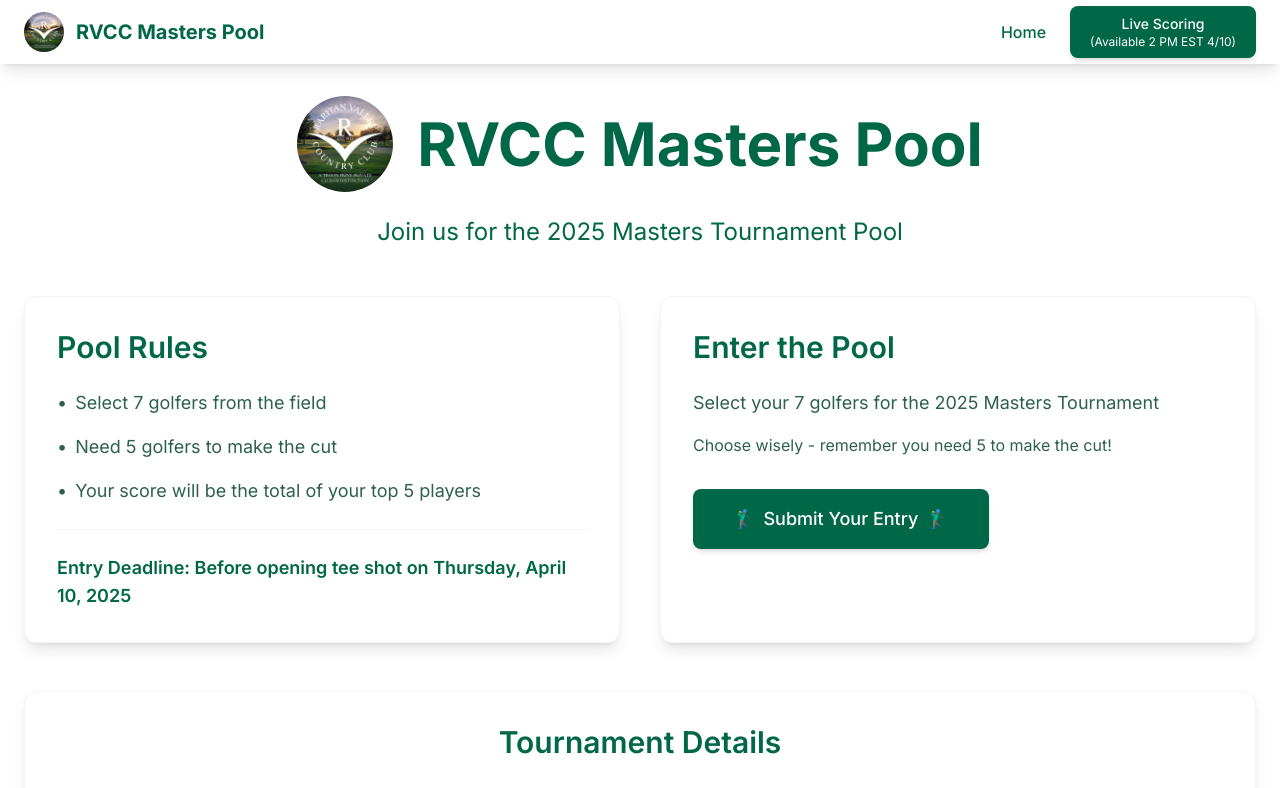
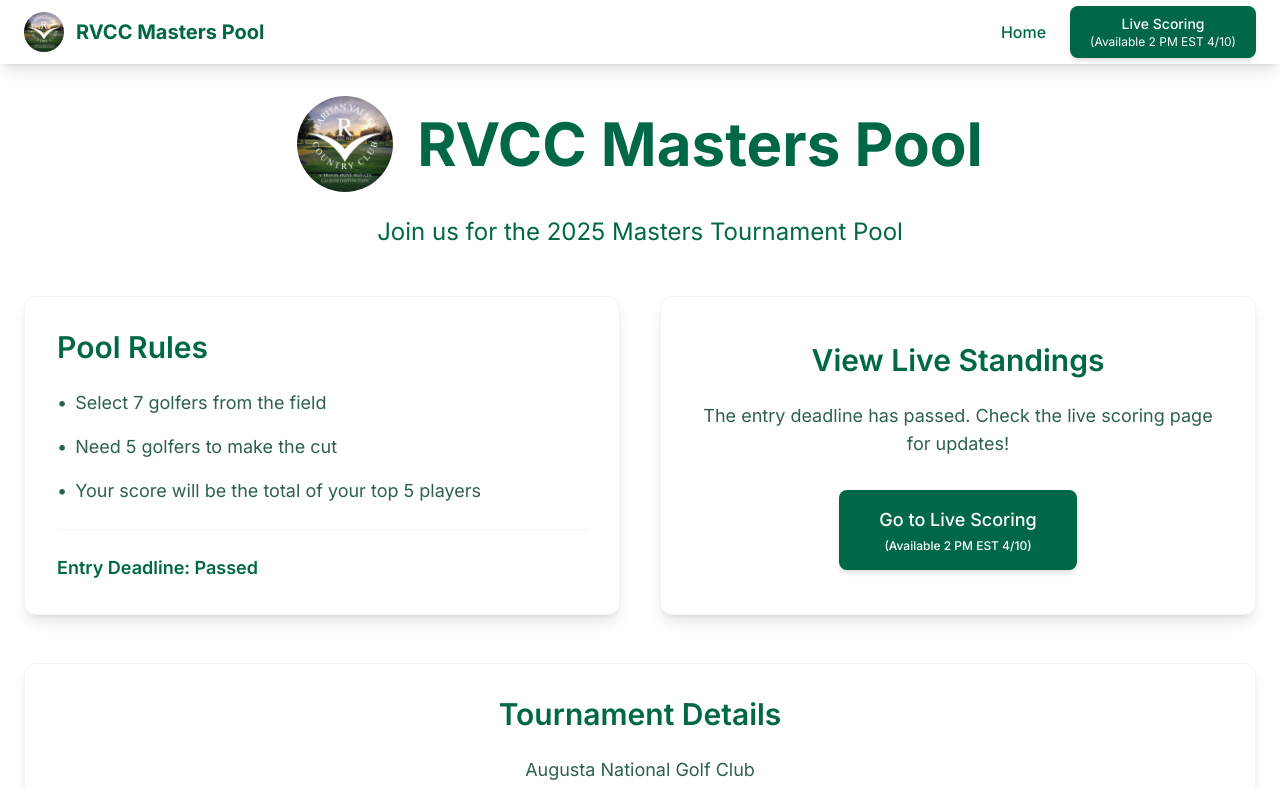
Before and after one commit to dock108/rvcc-masters, a Next.js app: page / in a window 1280 px wide. Shown: the top 788 px of the page. Built offline with nearby package versions, Linux system fonts and the light colour scheme.

Commit message:
Update entry deadline message and enhance navigation: changed entry deadline text to "Passed" and replaced the entry submission button with a link to the live scoring page.

```diff
--- a/src/app/page.tsx
+++ b/src/app/page.tsx
@@ -1,4 +1,5 @@
 import Image from "next/image";
+import Link from "next/link";
 
 export default function Home() {
   return (
@@ -42,31 +43,25 @@
               Your score will be the total of your top 5 players
             </p>
             <p className="font-semibold mt-6 text-[#006747] border-t border-gray-100 pt-6">
-              Entry Deadline: Before opening tee shot on Thursday, April 10, 2025
+              Entry Deadline: Passed
             </p>
           </div>
         </div>
 
-        <div className="bg-white p-8 rounded-xl shadow-lg border border-gray-100">
-          <h2 className="text-3xl font-semibold text-[#006747] mb-6">
-            Enter the Pool
+        <div className="bg-white p-8 rounded-xl shadow-lg border border-gray-100 flex flex-col items-center justify-center">
+          <h2 className="text-3xl font-semibold text-[#006747] mb-6 text-center">
+            View Live Standings
           </h2>
-          <p className="text-[#2d614d] text-lg mb-4">
-            Select your 7 golfers for the 2025 Masters Tournament
+          <p className="text-[#2d614d] text-lg mb-8 text-center">
+            The entry deadline has passed. Check the live scoring page for updates!
           </p>
-          <p className="text-[#2d614d] mb-8">
-            Choose wisely - remember you need 5 to make the cut!
-          </p>
-          <a
-            href="https://www.surveymonkey.com/r/YZB675F"
-            target="_blank"
-            rel="noopener noreferrer"
-            className="inline-flex items-center justify-center bg-[#006747] text-white px-10 py-4 rounded-lg hover:bg-[#008759] transition-colors shadow-md hover:shadow-lg w-full md:w-auto text-lg font-medium"
+          <Link
+            href="/scoring"
+            className="inline-flex flex-col items-center justify-center bg-[#006747] text-white px-10 py-4 rounded-lg hover:bg-[#008759] transition-colors shadow-md hover:shadow-lg w-full md:w-auto text-lg font-medium"
           >
-            <span className="mr-2">🏌️‍♂️</span>
-            Submit Your Entry
-            <span className="ml-2">🏌️‍♂️</span>
-          </a>
+            <span className="font-medium">Go to Live Scoring</span>
+            <span className="text-xs mt-1">(Available 2 PM EST 4/10)</span>
+          </Link>
         </div>
       </div>
 
@@ -77,7 +72,7 @@
         <div className="space-y-3 text-[#2d614d] text-lg">
           <p>Augusta National Golf Club</p>
           <p>April 10-13, 2025</p>
-          <p className="font-semibold text-[#006747]">Entry Deadline: Before First Tee Shot on Thursday</p>
+          <p className="font-semibold text-[#006747]">Entry Deadline: Passed</p>
         </div>
       </div>
     </div>
```
Also changed, not shown: 1 other file (tests, documents, lock files or other folders).
